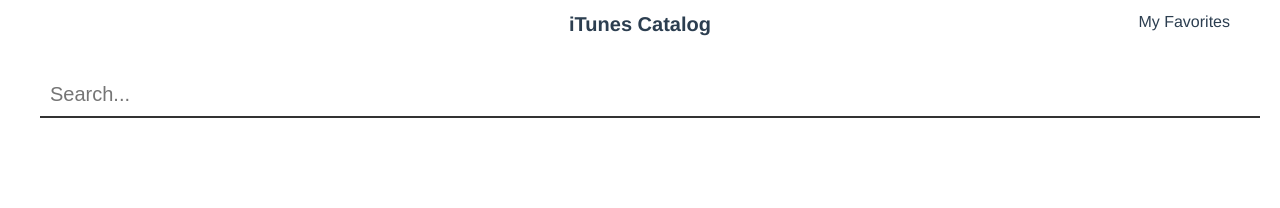
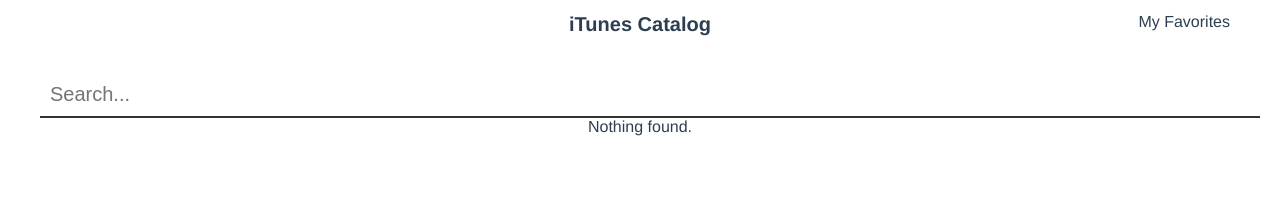
Before and after one commit to laniywh/itunes-catalog, a Vue app: page / in a window 1280 px wide. Shown: the top 208 px of the page. Built offline with nearby package versions, Linux system fonts and the light colour scheme.

Commit message:
Let user know if nothing found.

```diff
--- a/src/App.vue
+++ b/src/App.vue
@@ -40,7 +40,6 @@
       loading: false,
       items: {},
       error: '',
-      nothingFound: false,
     }
   },
   components: {
@@ -51,7 +50,6 @@
     // Fetches results when the component is created.
     getData() {
       this.loading = true;
-      this.nothingFound = false;
       this.errors = null;
       axios.get(`https://thawing-falls-75528.herokuapp.com/api/${this.term}`, {
       })
@@ -59,11 +57,6 @@
         // JSON responses are automatically parsed.
         this.items = response.data;
         this.loading = false;
-        if(Object.keys(this.items).length > 0) {
-          this.nothingFound = false;
-        } else {
-          this.nothingFound = true;
-        }
       })
       .catch(e => {
         this.error = e;
--- a/src/components/Results.vue
+++ b/src/components/Results.vue
@@ -1,7 +1,10 @@
 <template>
   <div>
     <section class="results">
-      <div class="results__kind" v-for="kind in Object.keys(items)" :key="kind">
+      <div v-if="Object.keys(items).length === 0">
+        Nothing found.
+      </div>
+      <div v-else class="results__kind" v-for="kind in Object.keys(items)" :key="kind">
         <h2 class="kind">{{kind}}</h2>
         <ul class="list">
           <li :id="'id-' + item.id" v-for="item in items[kind]" class="list__item" :key="item.id">
```
